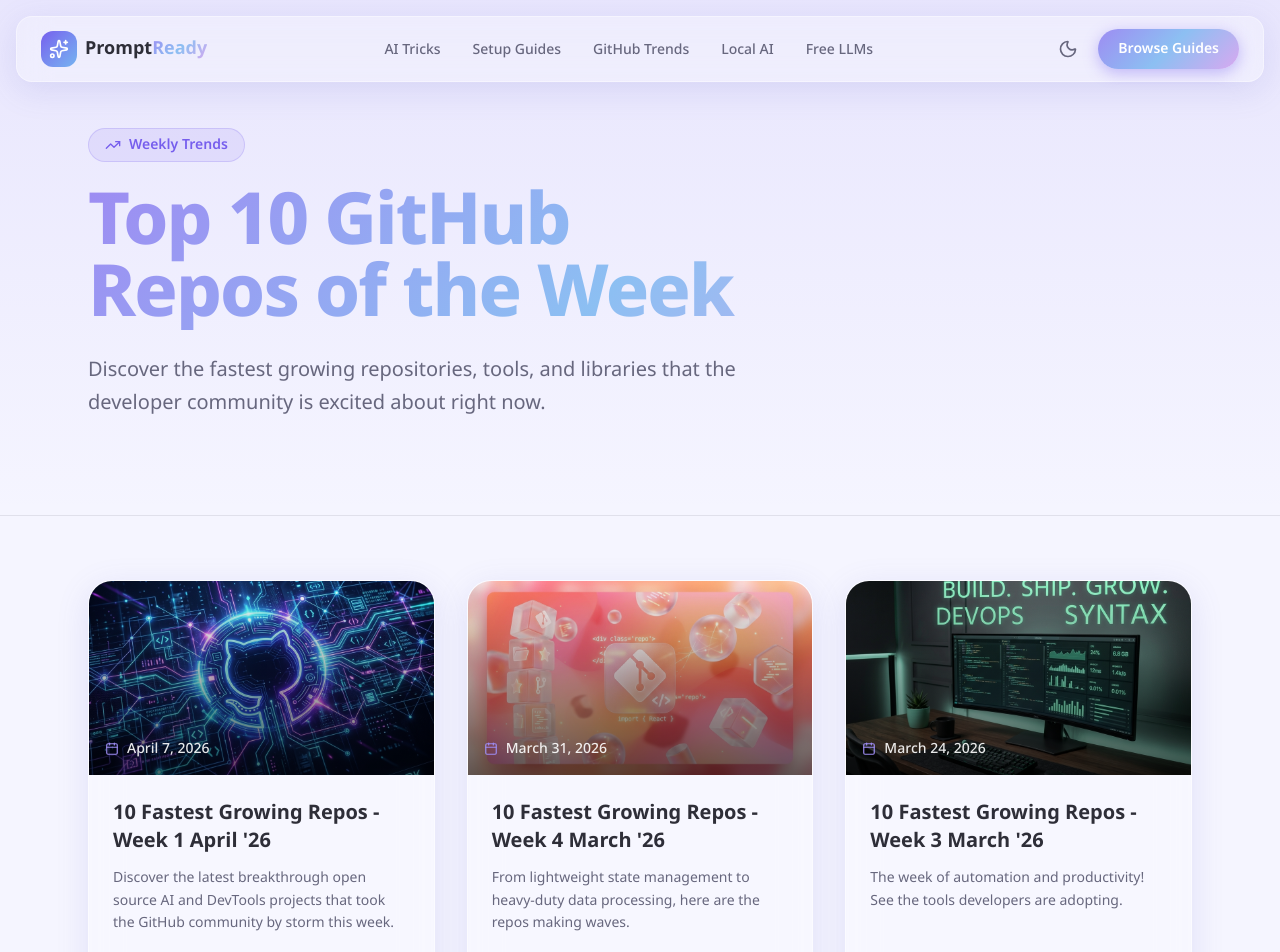
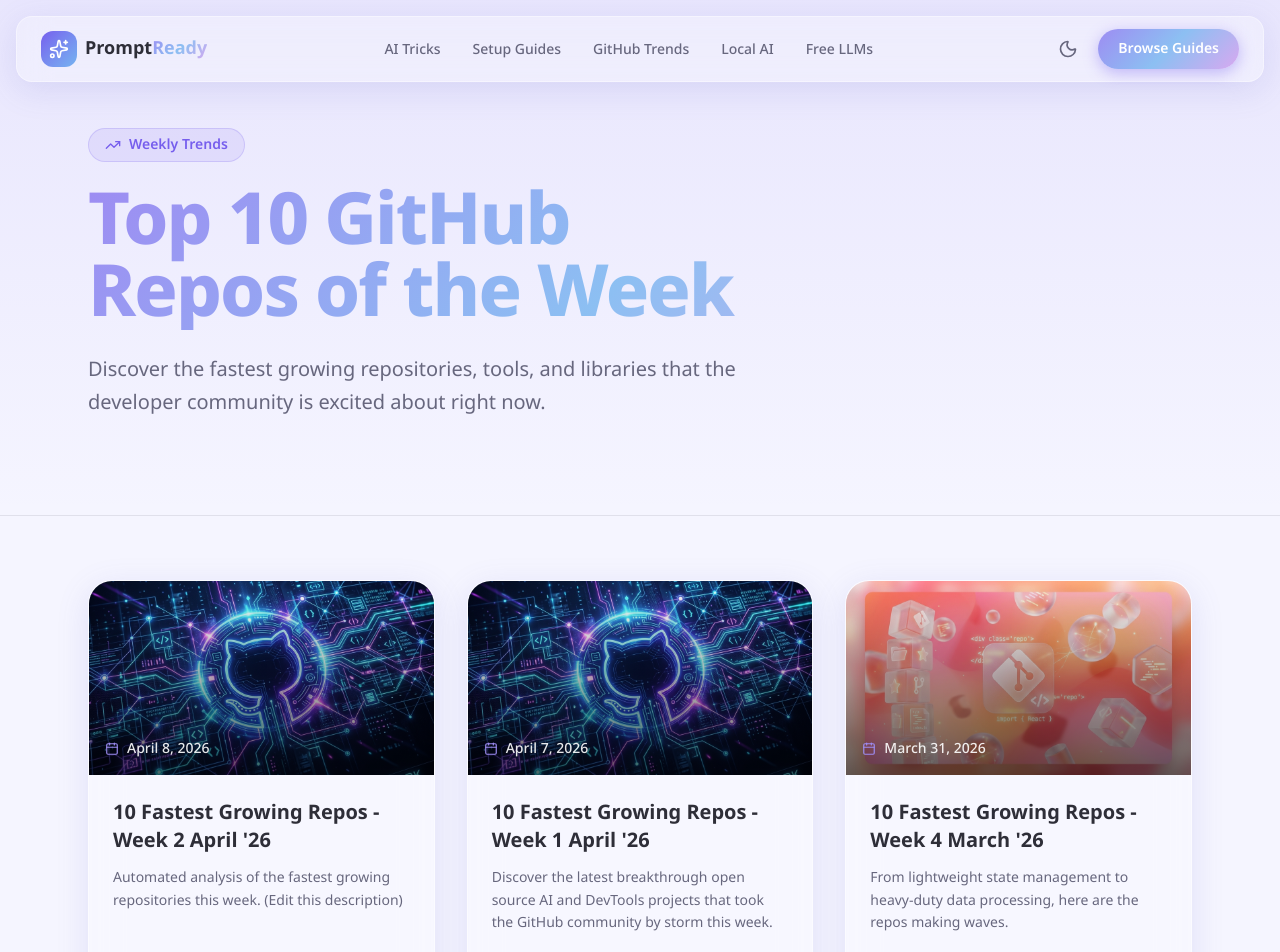
Before and after one commit to danya0365/promptready-nextjs, a Next.js app: page /github-trends in a window 1280 px wide. Shown: the top 952 px of the page. Built offline with nearby package versions, Linux system fonts and the light colour scheme.

Commit message:
feat: add automated script to fetch and update GitHub trending repositories data

```diff
--- a/package.json
+++ b/package.json
@@ -6,7 +6,8 @@
     "dev": "next dev",
     "build": "next build",
     "start": "next start",
-    "lint": "eslint"
+    "lint": "eslint",
+    "fetch-trends": "node scripts/fetch-github-trends.mjs"
   },
   "dependencies": {
     "lucide-react": "^1.7.0",
--- /dev/null
+++ b/scripts/fetch-github-trends.mjs
@@ -0,0 +1,76 @@
+/**
+ * fetch-github-trends.mjs
+ * Script to automatically fetch the top 10 trending GitHub repositories from the last 7 days.
+ *
+ * Usage: node scripts/fetch-github-trends.mjs
+ */
+
+import { writeFileSync } from 'fs';
+
+async function fetchTrends() {
+  console.log('🚀 Fetching trending GitHub repositories from the last 7 days...');
+
+  const now = new Date();
+  const sevenDaysAgo = new Date(now.getTime() - 7 * 24 * 60 * 60 * 1000);
+  const dateStr = sevenDaysAgo.toISOString().split('T')[0];
+
+  const query = `created:>${dateStr}`;
+  const url = `https://api.github.com/search/repositories?q=${encodeURIComponent(query)}&sort=stars&order=desc&per_page=10`;
+
+  try {
+    const response = await fetch(url, {
+      headers: {
+        'Accept': 'application/vnd.github.v3+json',
+        'User-Agent': 'PromptReady-Trends-Bot'
+      }
+    });
+
+    if (!response.ok) {
+      throw new Error(`GitHub API error: ${response.status} ${response.statusText}`);
+    }
+
+    const data = await response.json();
+
+    // Format week metadata
+    const dayOfMonth = now.getDate();
+    const weekNumber = Math.ceil(dayOfMonth / 7);
+    const monthName = now.toLocaleString('en-US', { month: 'long' });
+    const year = now.getFullYear();
+
+    const slug = `week-${weekNumber}-${monthName.toLowerCase()}-${year}`;
+    const title = `10 Fastest Growing Repos - Week ${weekNumber} ${monthName} '${String(year).slice(-2)}`;
+
+    const weekObj = {
+      slug,
+      title,
+      description: "Automated analysis of the fastest growing repositories this week. (Edit this description)",
+      coverImage: "/images/github-trends/placeholder.png",
+      date: now.toISOString(),
+      repos: data.items.map((repo, idx) => ({
+        id: `r${Date.now()}-${idx}`,
+        name: repo.name,
+        description: repo.description || "No description provided.",
+        url: repo.html_url,
+        starsGained: repo.stargazers_count,
+        language: repo.language || "Unknown"
+      }))
+    };
+
+    console.log('\n✅ Successfully fetched 10 trending repositories!\n');
+    console.log('--------------------------------------------------');
+    console.log('COPY AND PASTE THE FOLLOWING INTO src/domin/data/github-trends.ts:');
+    console.log('--------------------------------------------------\n');
+
+    // Output formatted as a TypeScript object
+    const output = JSON.stringify(weekObj, null, 2);
+    // Add comma at the beginning to help with array insertion
+    console.log(`, ${output}`);
+
+    console.log('\n--------------------------------------------------');
+    console.log('DONE!');
+  } catch (error) {
+    console.error('❌ Error fetching trends:', error.message);
+  }
+}
+
+fetchTrends();
--- a/src/domin/data/github-trends.ts
+++ b/src/domin/data/github-trends.ts
@@ -134,5 +134,94 @@ export const GITHUB_TRENDS_DATA: GithubWeekly[] = [
       { id: "r29", name: "jest-to-vitest", description: "Automated codemod to migrate your test suite to Vitest.", url: "https://github.com/example/jest-to-vitest", starsGained: 1100, language: "JavaScript" },
       { id: "r30", name: "font-subsetter", description: "Reduce font bundle sizes by subsetting glyphs intelligently.", url: "https://github.com/example/font-subsetter", starsGained: 1000, language: "Python" }
     ]
-  }
+  },
+  {
+  "slug": "week-2-april-2026",
+  "title": "10 Fastest Growing Repos - Week 2 April '26",
+  "description": "Automated analysis of the fastest growing repositories this week. (Edit this description)",
+  "coverImage": "/images/github-trends/cover-cyber-tech.png",
+  "date": "2026-04-08T17:08:57.748Z",
+  "repos": [
+    {
+      "id": "r1775668138537-0",
+      "name": "mempalace",
+      "description": "The highest-scoring AI memory system ever benchmarked. And it's free.",
+      "url": "https://github.com/milla-jovovich/mempalace",
+      "starsGained": 25157,
+      "language": "Python"
+    },
+    {
+      "id": "r1775668138537-1",
+      "name": "career-ops",
+      "description": "AI-powered job search system built on Claude Code. 14 skill modes, Go dashboard, PDF generation, batch processing.",
+      "url": "https://github.com/santifer/career-ops",
+      "starsGained": 23001,
+      "language": "JavaScript"
+    },
+    {
+      "id": "r1775668138537-2",
+      "name": "graphify",
+      "description": "AI coding assistant skill (Claude Code, Codex, OpenCode, OpenClaw, Factory Droid). Turn any folder of code, docs, papers, or images into a queryable knowledge graph",
+      "url": "https://github.com/safishamsi/graphify",
+      "starsGained": 11458,
+      "language": "Python"
+    },
+    {
+      "id": "r1775668138537-3",
+      "name": "caveman",
+      "description": "🪨 why use many token when few token do trick — Claude Code skill that cuts 65% of tokens by talking like caveman",
+      "url": "https://github.com/JuliusBrussee/caveman",
+      "starsGained": 7153,
+      "language": "Python"
+    },
+    {
+      "id": "r1775668138537-4",
+      "name": "claw-code-parity",
+      "description": "Join Discord: https://discord.gg/5TUQKqFWd /  claw-code Rust port parity work - it is temporary work while claw-code repo is doing migration",
+      "url": "https://github.com/ultraworkers/claw-code-parity",
+      "starsGained": 6621,
+      "language": "Rust"
+    },
+    {
+      "id": "r1775668138537-5",
+      "name": "autoagent",
+      "description": "autonomous harness engineering",
+      "url": "https://github.com/kevinrgu/autoagent",
+      "starsGained": 3874,
+      "language": "Python"
+    },
+    {
+      "id": "r1775668138537-6",
+      "name": "nuwa-skill",
+      "description": "你想蒸馏的下一个员工，何必是同事。蒸馏任何人的思维方式——心智模型、决策启发式、表达DNA。Distill how anyone thinks.",
+      "url": "https://github.com/alchaincyf/nuwa-skill",
+      "starsGained": 3730,
+      "language": "Python"
+    },
+    {
+      "id": "r1775668138537-7",
+      "name": "clicky",
+      "description": "No description provided.",
+      "url": "https://github.com/farzaa/clicky",
+      "starsGained": 1928,
+      "language": "Swift"
+    },
+    {
+      "id": "r1775668138537-8",
+      "name": "METATRON",
+      "description": "AI-powered penetration testing assistant using local LLM on linux (Parrot OS)",
+      "url": "https://github.com/sooryathejas/METATRON",
+      "starsGained": 1854,
+      "language": "Python"
+    },
+    {
+      "id": "r1775668138537-9",
+      "name": "badclaude",
+      "description": "No description provided.",
+      "url": "https://github.com/GitFrog1111/badclaude",
+      "starsGained": 1421,
+      "language": "HTML"
+    }
+  ]
+}
 ];
```
